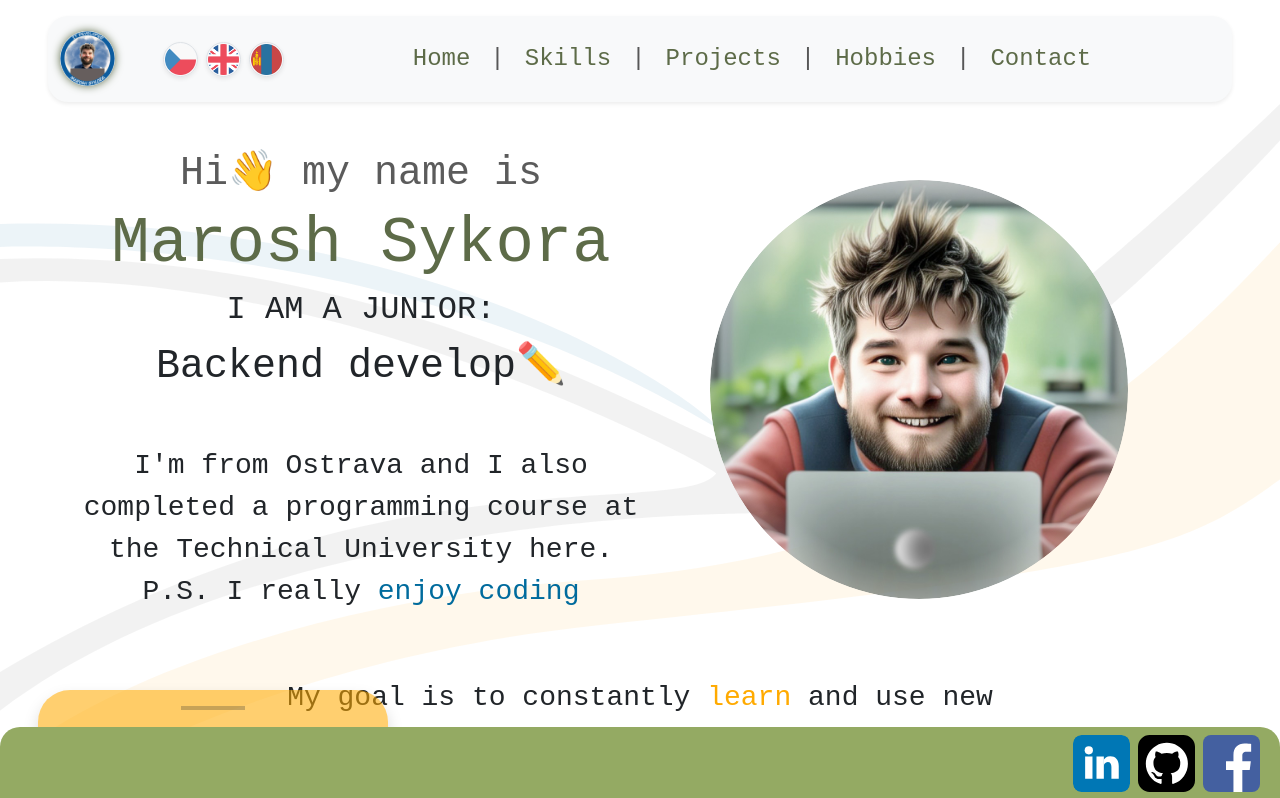
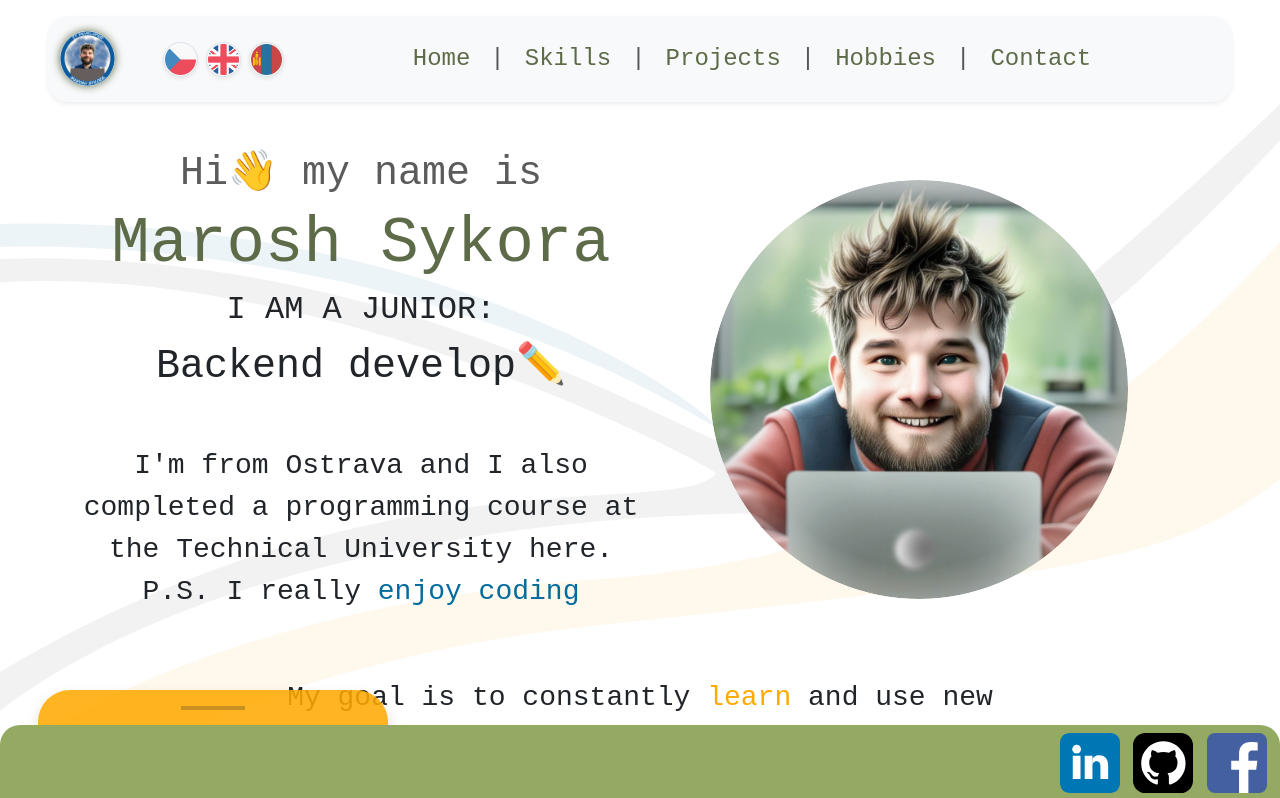
Before and after one commit to sykoramaros/portfolio, a React (Create React App) app: page / in a window 1280 px wide. Shown: the top 798 px of the page. Built offline with nearby package versions, Linux system fonts and the light colour scheme.

Commit message:
Dostylovani ikonek ve Footeru

```diff
--- a/public/index.html
+++ b/public/index.html
@@ -8,8 +8,13 @@
 
     <style>
       #tidio-chat-iframe {
-        /* margin-bottom: 150px !important; */
         bottom: 75px !important;
+      }
+
+      @media (max-width: 743px) {
+        #tidio-chat-iframe {
+          display: none !important;
+        }
       }
     </style>
   </head>
--- a/src/Components/AudioPlayer/AudioPlayer.js
+++ b/src/Components/AudioPlayer/AudioPlayer.js
@@ -60,17 +60,17 @@ const AudioPlayer = () => {
 
     return (
         <div className="rounded-top-5 row d-flex justify-content-center align-items-center shadow px-5 pb-5"
-             style={{ width: "350px" , height: "300px", backgroundColor: "#ffaa0090" }}>
+             style={{ width: "350px" , height: "300px", backgroundColor: "rgba(255,170,0,0.87)" }}>
             <hr className="border-4 border-dark w-25 mt-3"/>
             {/*<a className="fs-1 text-decoration-none text-primary text-center"*/}
             {/*   style={{ position: "absolute", top: "-10px", right: "0" }}*/}
             {/*   type="button"*/}
             {/*   rel="noopener noreferrer" >▾</a>*/}
-            <h3 className="col-12 text-center fs-6 text-primary text-uppercase fw-bold mt-5">{playlist[currentSong].title}</h3>
+            <h3 className="col-12 text-center fs-6 text-white text-uppercase fw-lighter">{playlist[currentSong].title}</h3>
             <div className="col-12 text-center">
             <img src={`${process.env.PUBLIC_URL}${playlist[currentSong].image}`} alt="Album cover" height={"95px"}/>
             </div>
-            <hr className="col-12 border-1 border-dark mt-3"/>
+            <hr className="col-12 border-1 border-secondary mt-3"/>
             <div className="col-12 text-center d-none">
             <ReactAudioPlayer
                 ref={audioRef}
--- a/src/Components/Footer/Footer.css
+++ b/src/Components/Footer/Footer.css
@@ -4,6 +4,7 @@
     left: 0;
     border-radius: 20px 20px 0 0;
     z-index: 2;
+    max-height: 75px;
 }
 
 @media (max-width: 743px) {
--- a/src/Components/Footer/Footer.js
+++ b/src/Components/Footer/Footer.js
@@ -8,9 +8,9 @@ const Footer = () => {
       <div
         className="footer footer-container container-fluid bg-success  d-flex align-items-center p-2"
       >
-        <div className="row w-100 m-auto">
-          <div className="col-8 col-md-9 col-lg-9 col-xl-10"></div>
-          <div className="col-4 col-md-3 col-lg-3 col-xl-2 d-flex align-items-center justify-content-end gap-2">
+        <div className="w-100">
+          {/*<div className="col-8 col-md-9 col-lg-9 col-xl-10"></div>*/}
+          <div className="row row-cols-3 ms-auto me-1" style={{ width: "220px" }}>
             <div className="">
               <a
                 href="https://www.linkedin.com/in/sykoramaros/"
@@ -18,9 +18,9 @@ const Footer = () => {
                 rel="noopener noreferrer"
               >
                 <img
-                  className="img-fluid mx-auto d-block rounded-3"
+                  className="mx-auto d-block rounded-3"
                   src={`${process.env.PUBLIC_URL}/img/linkedin.svg`}
-                  width={"75px"}
+                  width="60px"
                   alt="LinkedIn"
                 />
               </a>
@@ -30,9 +30,9 @@ const Footer = () => {
                  target="_blank"
                  rel="noopener noreferrer">
                 <img
-                  className="img-fluid mx-auto d-block rounded-3"
+                  className="mx-auto d-block rounded-3"
                   src={`${process.env.PUBLIC_URL}/img/github.svg`}
-                  width={"75px"}
+                  width="60px"
                   alt="GitHub"
                 />
               </a>
@@ -44,9 +44,9 @@ const Footer = () => {
                 rel="noopener noreferrer"
               >
                 <img
-                  className="img-fluid mx-auto d-block rounded-3"
+                  className="mx-auto d-block rounded-3"
                   src={`${process.env.PUBLIC_URL}/img/facebook.svg`}
-                  width={"75px"}
+                  width="60px"
                   alt="LinkedIn"
                 />
               </a>
--- a/src/Components/ProjectCard/ProjectCard.css
+++ b/src/Components/ProjectCard/ProjectCard.css
@@ -31,7 +31,7 @@
 }
 
 .github-sticker {
-  filter: drop-shadow(-2px -2px 7px #5b5b5b);
+  /*filter: drop-shadow(-2px -2px 7px #5b5b5b);*/
   opacity: 0.95;
   width: 100px;
   height: auto;
--- a/src/Components/ProjectCard/ProjectCard.js
+++ b/src/Components/ProjectCard/ProjectCard.js
@@ -21,17 +21,17 @@ const ProjectCard = ({
           rel="noreferrer noopener"
         >
           <div className="card h-100" >
-            <img
-              className="img-fluid top-paper-tape"
-              src={`${process.env.PUBLIC_URL}/img/projects/decorations/paper_tape.png`}
-              alt="Paper tape"
-            />
+            {/*<img*/}
+            {/*  className="img-fluid top-paper-tape"*/}
+            {/*  src={`${process.env.PUBLIC_URL}/img/projects/decorations/paper_tape.png`}*/}
+            {/*  alt="Paper tape"*/}
+            {/*/>*/}
 
-            <img
-              className="img-fluid bottom-paper-tape"
-              src={`${process.env.PUBLIC_URL}/img/projects/decorations/paper_tape.png`}
-              alt="Paper tape"
-            />
+            {/*<img*/}
+            {/*  className="img-fluid bottom-paper-tape"*/}
+            {/*  src={`${process.env.PUBLIC_URL}/img/projects/decorations/paper_tape.png`}*/}
+            {/*  alt="Paper tape"*/}
+            {/*/>*/}
 
             <img
               src={`${process.env.PUBLIC_URL}${image}`}
```
